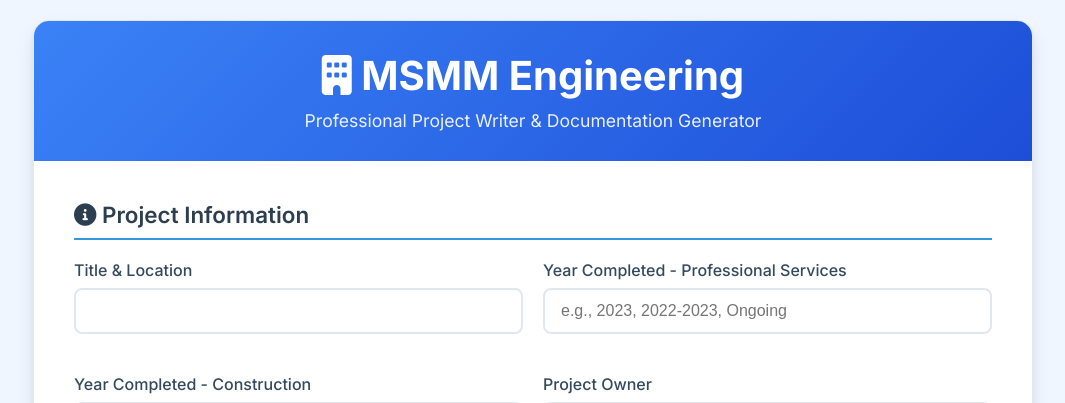
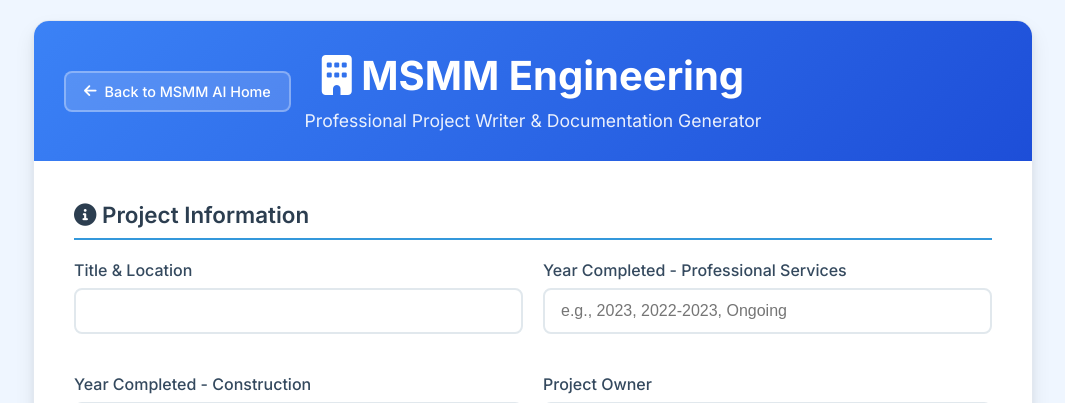
Before and after one commit to MSMM-AITools/msmmai-website, a Flask app: template AI Tools/Projects_Writeup/templates/index.html in a window 1280 px wide. Shown: the top 403 px of the page, without its empty margins (107-1172 px from the left). Run offline with Flask 3, Linux system fonts and the light colour scheme; the template is opened without the code that fills it, so the values that code supplies are empty; parts of the project's set-up code (start-up, migrations or seed data) failed here and were passed over.

Commit message:
Button on Project Writer

```diff
--- a/AI Tools/Projects_Writeup/templates/index.html
+++ b/AI Tools/Projects_Writeup/templates/index.html
@@ -430,13 +430,57 @@
             border-radius: 8px;
             box-shadow: 0 2px 8px rgba(0,0,0,0.05);
         }
+
+        .header-container {
+            display: flex;
+            align-items: center;
+            justify-content: center;
+            gap: 20px;
+            position: relative;
+        }
+
+        .btn-back {
+            position: absolute;
+            left: 0;
+            padding: 10px 18px;
+            background: rgba(255, 255, 255, 0.15);
+            color: white;
+            border: 2px solid rgba(255, 255, 255, 0.3);
+            border-radius: 8px;
+            font-size: 0.9rem;
+            font-weight: 500;
+            cursor: pointer;
+            transition: all 0.3s ease;
+            text-decoration: none;
+            display: inline-flex;
+            align-items: center;
+            gap: 8px;
+        }
+
+        .btn-back:hover {
+            background: rgba(255, 255, 255, 0.25);
+            border-color: rgba(255, 255, 255, 0.5);
+            transform: translateX(-3px);
+        }
+
+        .header-content {
+            text-align: center;
+        }
     </style>
 </head>
 <body>
     <div class="container">
         <div class="header">
-            <h1><i class="fas fa-building"></i> MSMM Engineering</h1>
-            <p>Professional Project Writer & Documentation Generator</p>
+            <div class="header-container">
+                <a href="https://www.msmmai.com/" class="btn-back">
+                    <i class="fas fa-arrow-left"></i>
+                    Back to MSMM AI Home
+                </a>
+                <div class="header-content">
+                    <h1><i class="fas fa-building"></i> MSMM Engineering</h1>
+                    <p>Professional Project Writer & Documentation Generator</p>
+                </div>
+            </div>
         </div>
 
         <div class="form-container">
```
